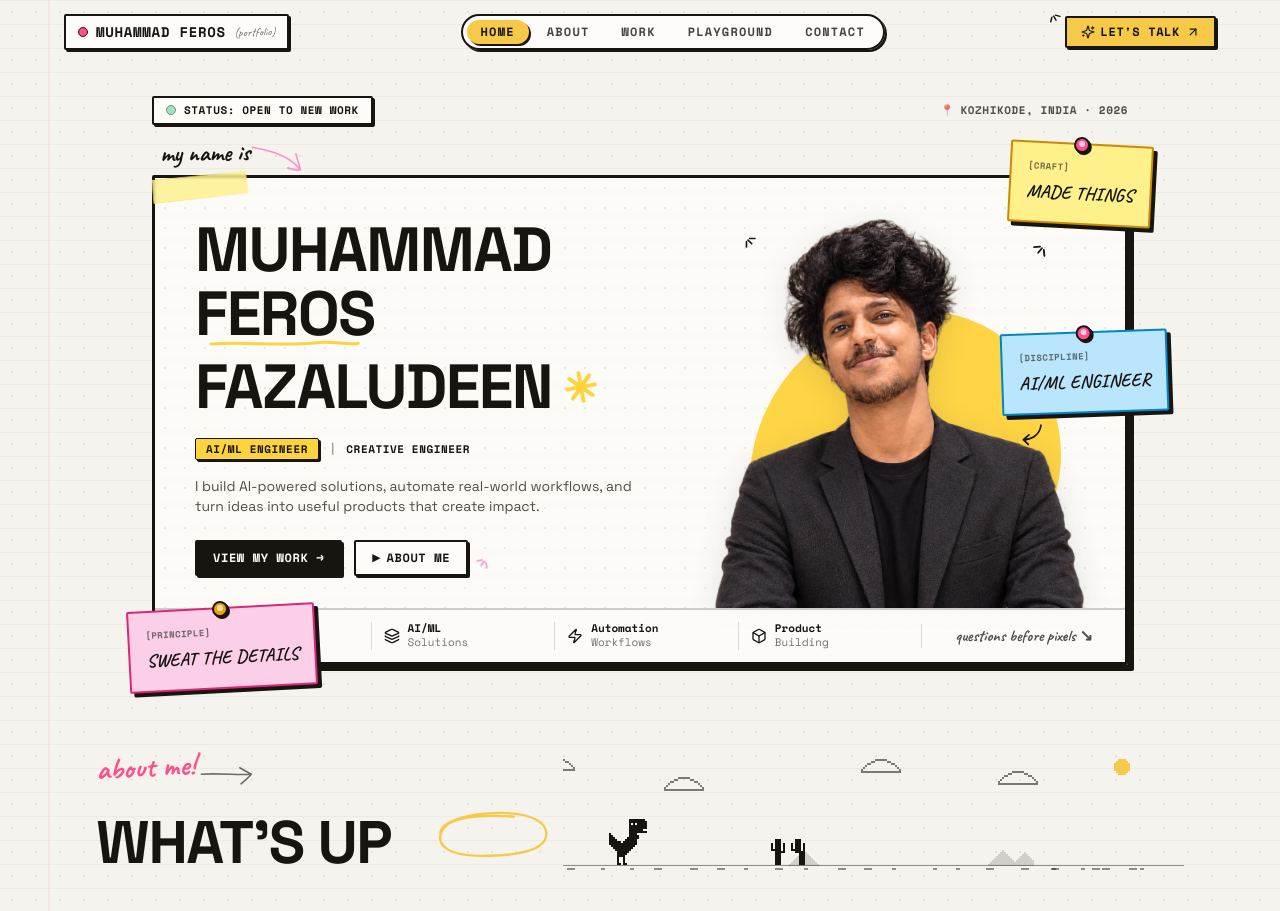
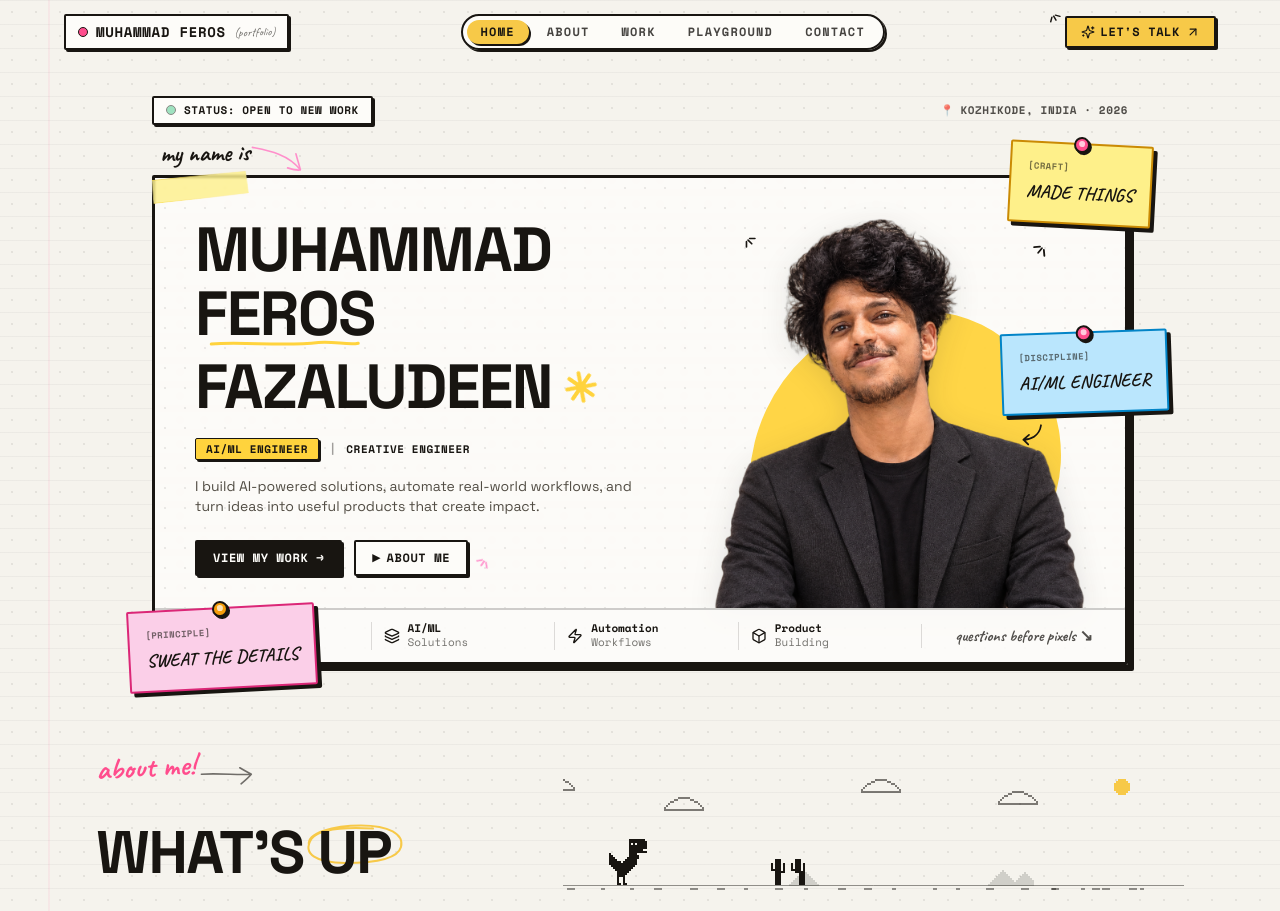
Before and after one commit to Nseconds/portfolia, a React (Vite) app: page / in a window 1280 px wide. Shown: the top 911 px of the page. Built offline with nearby package versions, Linux system fonts and the light colour scheme.

Commit message:
Restore yellow ring around UP and align desktop Dino with WHAT'S UP

```diff
--- a/src/components/About.tsx
+++ b/src/components/About.tsx
@@ -19,17 +19,23 @@ export const About: React.FC = () => {
           <CurvedArrow direction="right" className="w-10 h-6 text-ink/60" />
         </div>
 
-        {/* 2. Right: Dino Game Scene (Mobile Order 3, Desktop Col 6-12 Row 1-2, Centered between eyebrow and title) */}
-        <div className="order-3 lg:order-2 lg:col-span-7 lg:row-span-2 w-full flex justify-center lg:justify-end mt-2 lg:mt-0 lg:-mt-3.5 pointer-events-none sm:pointer-events-auto">
+        {/* 2. Right: Dino Game Scene (Mobile Order 3, Desktop Col 6-12 Row 1-2, Centered around WHAT'S UP level) */}
+        <div className="order-3 lg:order-2 lg:col-span-7 lg:row-span-2 w-full flex justify-center lg:justify-end mt-2 lg:mt-5 pointer-events-none sm:pointer-events-auto">
           <PixelDinoScene className="w-full" height={140} />
         </div>
 
         {/* 3. Left: WHAT'S UP Main Title (Mobile Order 2, Desktop Col 1-5 Row 2) */}
-        <div className="order-2 lg:order-3 lg:col-span-5 relative inline-block">
-          <h2 className="font-sans text-4xl sm:text-5xl md:text-6xl font-black uppercase tracking-tight text-ink">
-            {ABOUT_DATA.title}
+        <div className="order-2 lg:order-3 lg:col-span-5">
+          <h2 className="font-sans text-4xl sm:text-5xl md:text-6xl font-black uppercase tracking-tight text-ink select-none">
+            WHAT'S{' '}
+            <span className="relative inline-block">
+              <span className="relative z-10">UP</span>
+              <HandDrawnCircle
+                className="absolute -top-2 sm:-top-2.5 md:-top-3 -left-3.5 sm:-left-4 md:-left-5 w-20 sm:w-24 md:w-28 h-12 sm:h-14 md:h-16 pointer-events-none z-0"
+                color="#f7c948"
+              />
+            </span>
           </h2>
-          <HandDrawnCircle className="-top-3 -right-6 w-32 h-16" color="#f7c948" />
         </div>
       </div>
 
```
